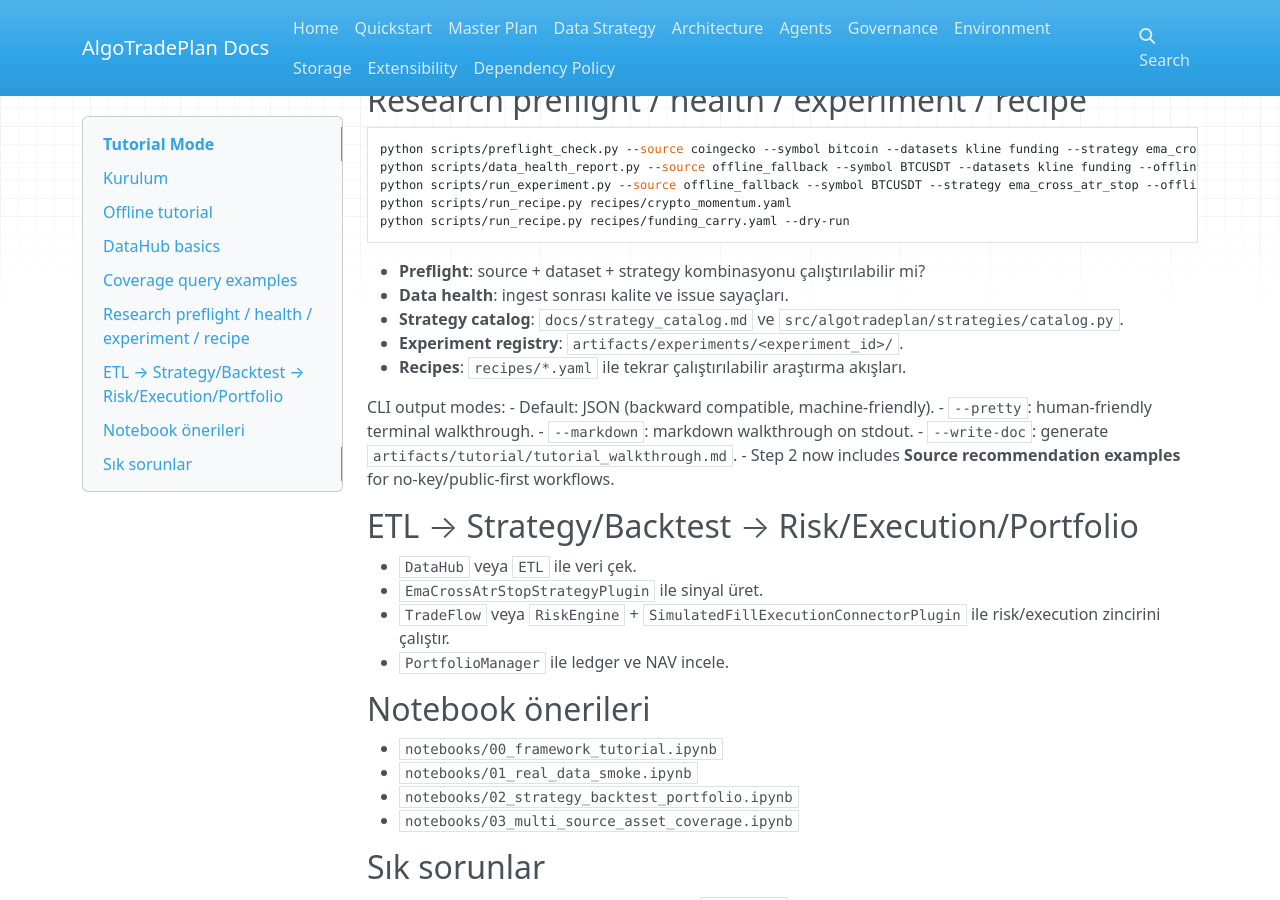
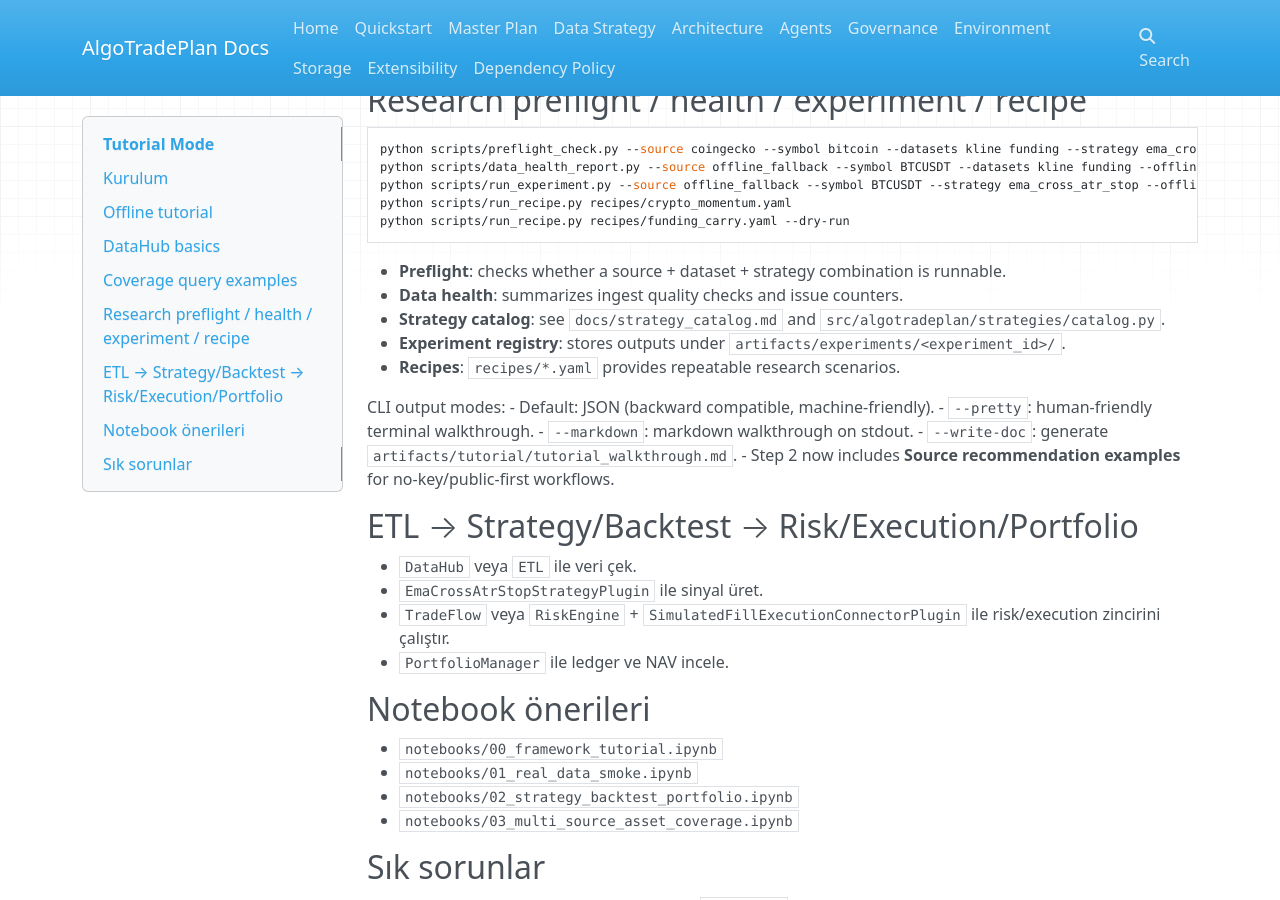
Before and after one commit to develooper1994/AlgoTradePlan, an MkDocs documentation site: the page built from docs/tutorial.md, in a window 1280 px wide and 900 px high, scrolled down 1287 px. Built offline with MkDocs 1.6.1, drawn with Linux system fonts in a browser that asks for light colours; nearby versions of some CDN libraries.

Commit message:
chore: address review feedback in recipe parser and catalog
Agent-Logs-Url: https://github.com/develooper1994/AlgoTradePlan/sessions/e07756ac-058c-4dee-862e-41e917354a92

Co-authored-by: develooper1994 <11412546+develooper1994@users.noreply.github.com>

````diff
--- a/docs/tutorial.md
+++ b/docs/tutorial.md
@@ -83,11 +83,11 @@ python scripts/run_recipe.py recipes/crypto_momentum.yaml
 python scripts/run_recipe.py recipes/funding_carry.yaml --dry-run
 ```
 
-- **Preflight**: source + dataset + strategy kombinasyonu çalıştırılabilir mi?
-- **Data health**: ingest sonrası kalite ve issue sayaçları.
-- **Strategy catalog**: `docs/strategy_catalog.md` ve `src/algotradeplan/strategies/catalog.py`.
-- **Experiment registry**: `artifacts/experiments/<experiment_id>/`.
-- **Recipes**: `recipes/*.yaml` ile tekrar çalıştırılabilir araştırma akışları.
+- **Preflight**: checks whether a source + dataset + strategy combination is runnable.
+- **Data health**: summarizes ingest quality checks and issue counters.
+- **Strategy catalog**: see `docs/strategy_catalog.md` and `src/algotradeplan/strategies/catalog.py`.
+- **Experiment registry**: stores outputs under `artifacts/experiments/<experiment_id>/`.
+- **Recipes**: `recipes/*.yaml` provides repeatable research scenarios.
 
 CLI output modes:
 - Default: JSON (backward compatible, machine-friendly).
````
Also changed, not shown: docs/next_actions.md (+0 -1 lines), 3 other files.
